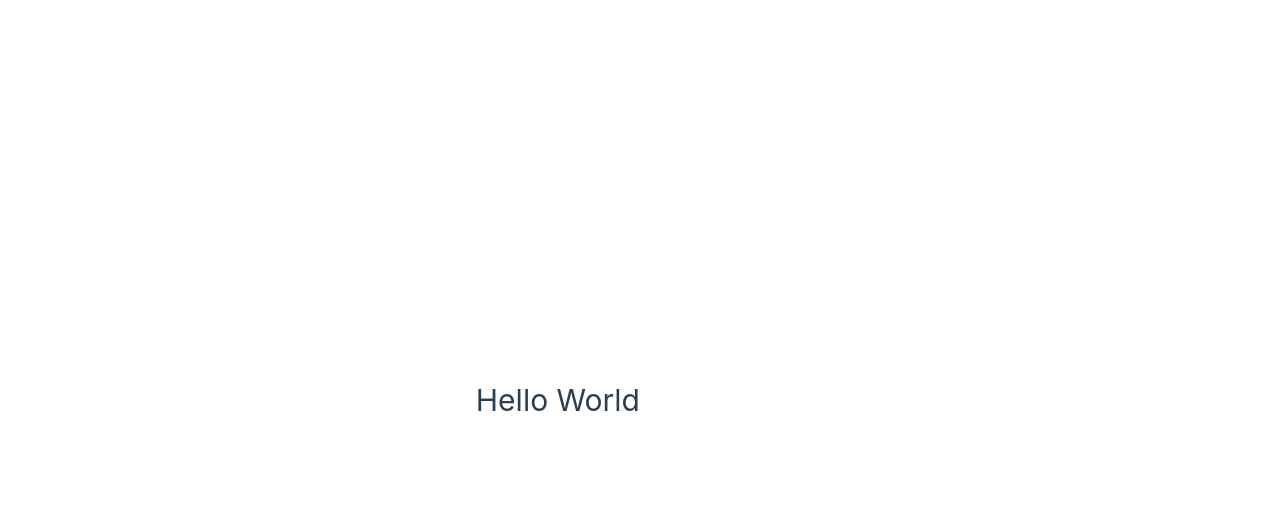
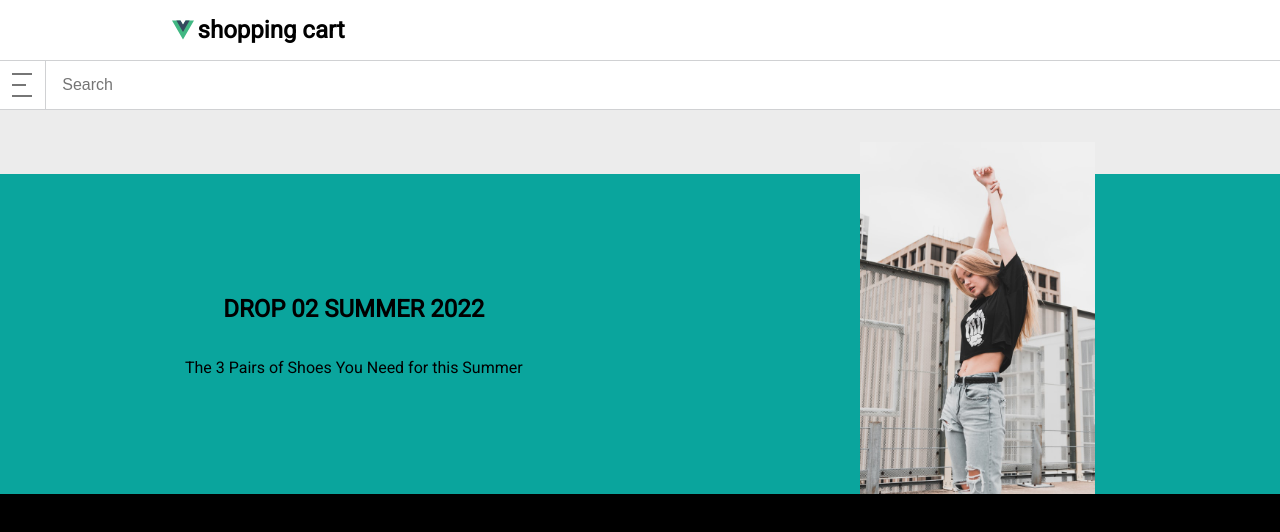
Before and after one commit to bpetermann/vue-shopping-cart, a Vue app: page / in a window 1280 px wide. Shown: the top 532 px of the page. Built offline with nearby package versions, Linux system fonts and the light colour scheme.

Commit message:
Setup shop layout components

```diff
--- a/src/App.vue
+++ b/src/App.vue
@@ -1,11 +1,54 @@
 <template>
-  <h1>Hello World</h1>
+  <ShopHeader />
+  <ShopSearchbar />
+  <HeroImage />
+  <ProductHighlight />
 </template>
 
 <script>
+import ShopHeader from "./components/layout/ShopHeader.vue";
+import ShopSearchbar from "./components/layout/ShopSearchbar.vue";
+import HeroImage from "./components/layout/HeroImage.vue";
+import ProductHighlight from "./components/products/ProductHighlight.vue";
+
 export default {
+  components: {
+    ShopHeader,
+    ShopSearchbar,
+    HeroImage,
+    ProductHighlight,
+  },
   name: "app",
-  data() {},
+  data() {
+    return {
+      products: [
+        {
+          id: "i1",
+          name: "Sandals",
+          description: "Maroon sandals",
+          price: 24.99,
+          amount: 1,
+          category: "Shoes",
+        },
+        {
+          id: "i2",
+          name: "Brogues",
+          description: "Mint green lace up brogues",
+          price: 85.99,
+          amount: 1,
+          category: "Shoes",
+        },
+        {
+          id: "i3",
+          name: "Sneakers",
+          description: "Multi-coloured Sneakers",
+          price: 69.99,
+          amount: 1,
+          category: "Shoes",
+        },
+      ],
+    };
+  },
 };
 </script>
 
--- a/src/assets/main.css
+++ b/src/assets/main.css
@@ -1,35 +1,13 @@
-@import "./base.css";
+@import url("https://fonts.googleapis.com/css2?family=Roboto&display=swap");
 
-#app {
-  max-width: 1280px;
-  margin: 0 auto;
-  padding: 2rem;
-
-  font-weight: normal;
+body,
+html {
+  min-height: 100vh;
+  overflow: auto;
 }
 
-a,
-.green {
-  text-decoration: none;
-  color: hsla(160, 100%, 37%, 1);
-  transition: 0.4s;
+body {
+  margin: 0;
+  font-family: "Roboto", sans-serif;
+  background-color: #ececec;
 }
-
-@media (hover: hover) {
-  a:hover {
-    background-color: hsla(160, 100%, 37%, 0.2);
-  }
-}
-
-@media (min-width: 1024px) {
-  body {
-    display: flex;
-    place-items: center;
-  }
-
-  #app {
-    display: grid;
-    grid-template-columns: 1fr 1fr;
-    padding: 0 2rem;
-  }
-}
--- /dev/null
+++ b/src/components/layout/HeroImage.vue
@@ -0,0 +1,40 @@
+<template>
+  <div class="hero">
+    <div class="info">
+      <h2>DROP 02 SUMMER 2022</h2>
+      <p>The 3 Pairs of Shoes You Need for this Summer</p>
+    </div>
+    <img src="../../images/website/model.png" alt="Sneaker Model" />
+  </div>
+</template>
+
+<style scoped>
+.hero {
+  background-color: #0aa59d;
+  height: 20rem;
+  margin-top: 4rem;
+  display: flex;
+  flex-direction: row;
+  align-items: center;
+  justify-content: space-around;
+  padding: 0 1rem;
+}
+
+img {
+  height: 12rem;
+}
+
+.info {
+  display: flex;
+  flex-direction: column;
+  align-items: center;
+  justify-content: flex-start;
+}
+
+@media (min-width: 40rem) {
+  img {
+    height: 22rem;
+    margin-bottom: 2rem;
+  }
+}
+</style>
--- /dev/null
+++ b/src/components/layout/ShopHeader.vue
@@ -0,0 +1,43 @@
+<template>
+  <header>
+    <div>
+      <span>
+        <img src="../../assets/logo.svg" alt="vue.logo" />
+        shopping cart
+      </span>
+    </div>
+  </header>
+</template>
+
+<style scoped>
+header {
+  display: flex;
+  justify-content: space-between;
+  align-items: center;
+  background: #fff;
+  border-bottom: 1px solid #d0d1d3;
+  padding: 0 1rem;
+}
+
+div {
+  width: 75%;
+  margin: 0 auto;
+}
+
+span {
+  font-size: 1.5rem;
+  margin: 1rem 0;
+  display: flex;
+  align-items: center;
+  font-family: "Roboto", sans-serif;
+  font-weight: bold;
+  text-decoration: none;
+  color: #000;
+}
+
+img {
+  height: 1.4rem;
+  width: 1.4rem;
+  margin-right: 0.2rem;
+}
+</style>
--- /dev/null
+++ b/src/components/layout/ShopSearchbar.vue
@@ -0,0 +1,57 @@
+<template>
+  <div>
+    <button>
+      <span></span>
+      <span></span>
+      <span></span>
+    </button>
+    <input type="text" placeholder="Search" />
+  </div>
+</template>
+
+<style scoped>
+div {
+  display: flex;
+  flex-direction: row;
+  width: 100%;
+  height: 3rem;
+  background-color: #fff;
+  border-bottom: 1px solid #d0d1d3;
+}
+
+button {
+  width: 3rem;
+  border: none;
+  cursor: pointer;
+  border-right: 1px solid #d0d1d3;
+  background-color: #fff;
+  padding-top: 0;
+  padding-bottom: 0;
+  vertical-align: middle;
+}
+
+button:focus {
+  outline: none;
+}
+
+button span {
+  width: 60%;
+  height: 0.1rem;
+  background: #767676;
+  display: block;
+  margin: 0.6rem 0.4rem;
+}
+
+button span:nth-of-type(2) {
+  width: 40%;
+}
+
+input {
+  width: 100%;
+  outline: none;
+  border: none;
+  text-align: start;
+  padding-left: 1rem;
+  font-size: 1rem;
+}
+</style>
--- /dev/null
+++ b/src/components/products/ProductHighlight.vue
@@ -0,0 +1,11 @@
+<template>
+  <div>Product</div>
+</template>
+
+<style scoped>
+div {
+  height: 20rem;
+  background-color: #000;
+  z-index: 50;
+}
+</style>
```
Also changed, not shown: src/images/website/model.png (added).
